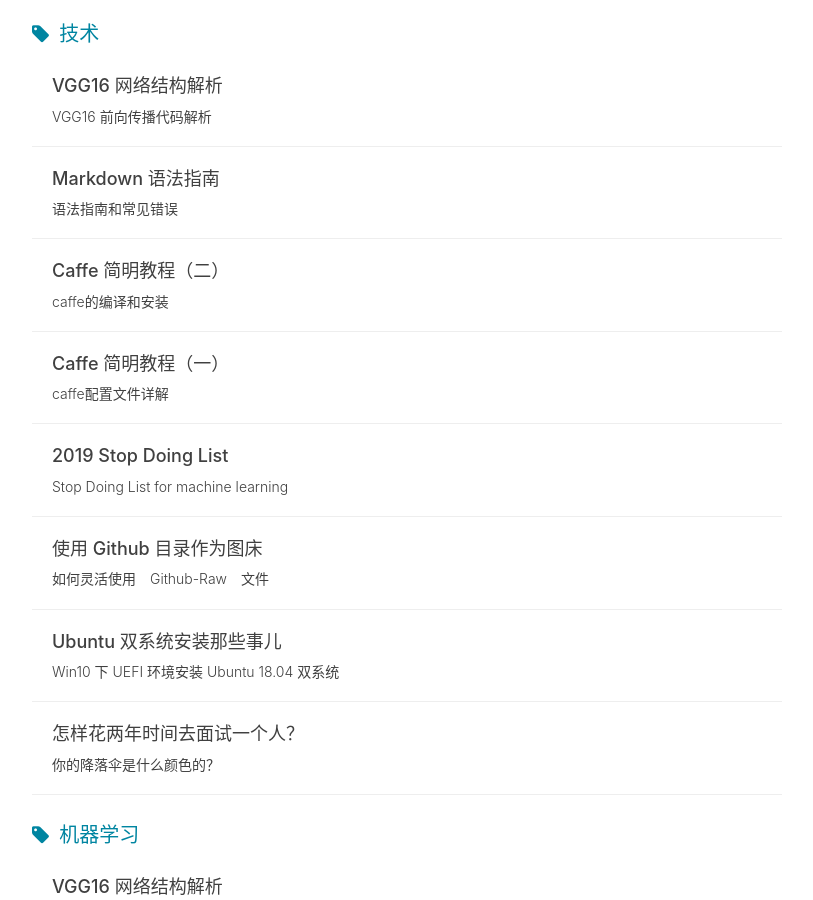
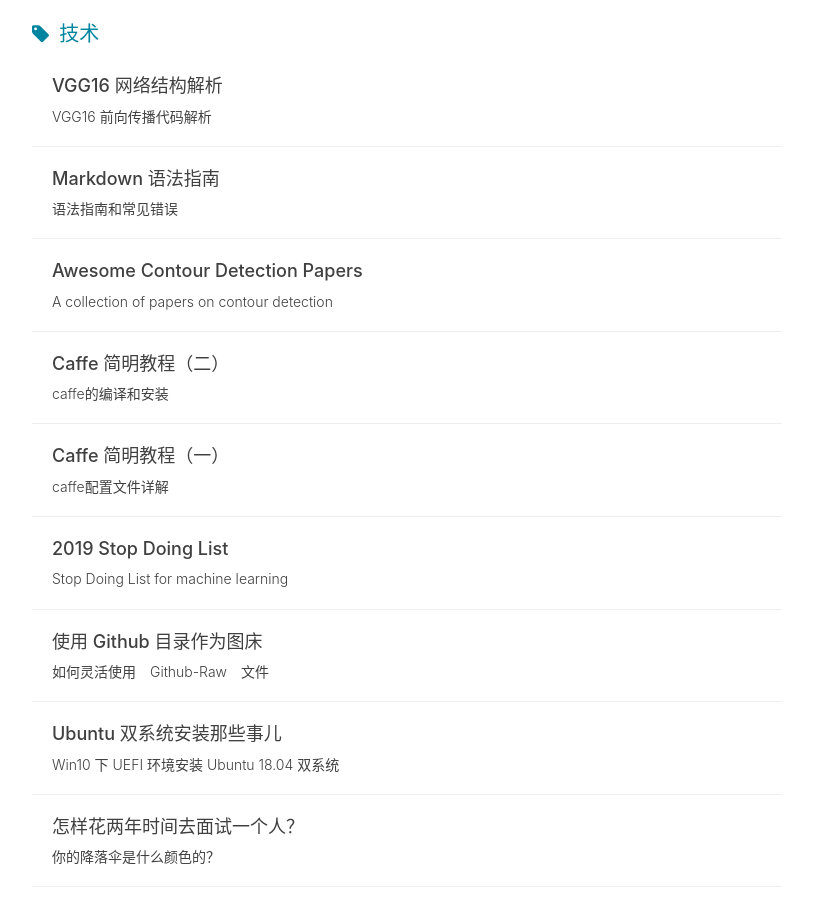
Before and after one commit to he-chen-95/he-chen-95.github.io, a Jekyll site: the page built from tags.html, in a window 1280 px wide and 900 px high, scrolled down 1393 px. Shown: the whole window, without its empty margins (233-1046 px from the left). Built offline with Jekyll 4.4.1, drawn with Linux system fonts in a browser that asks for light colours; nearby versions of some CDN libraries; comment, search, counter and statistics services are not loaded.

Commit message:
Update 2019-05-07-Awesome_Contour_Detection_Papers.md

```diff
--- a/_posts/2019-05-07-Awesome_Contour_Detection_Papers.md
+++ b/_posts/2019-05-07-Awesome_Contour_Detection_Papers.md
@@ -1,6 +1,19 @@
-# Awesome-Edge-Detection-Papers
+---
+layout:     post
+title:      Awesome Contour Detection Papers
+subtitle:   A collection of papers on contour detection
+date:       2019-05-03
+author:     HE Chen
+header-img: img/post-bg-2015.jpg
+catalog: true
+tags:
+    - 技术
+---
 
-##### 2019-05-07-Update
+
+# Awesome Contour Detection Papers
+
+##### 2019-05-07 - Up to date
 
 A collection of contour and edge detection papers (*a.k.a.* contour detection or boundary detection).
 
```
